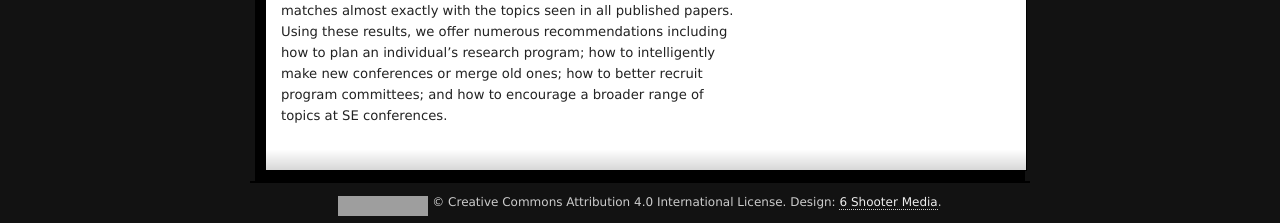
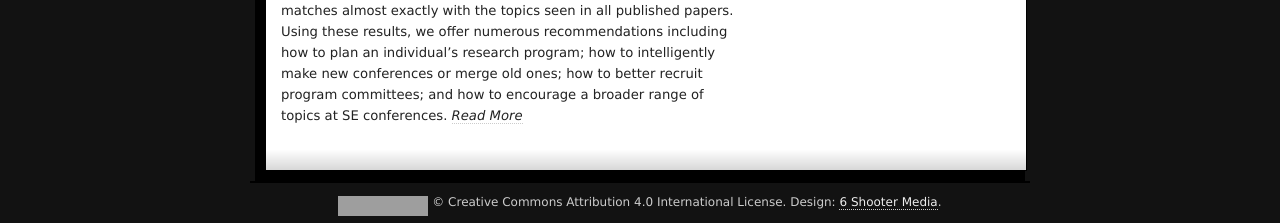
Before and after one commit to ai-se/ai-se.github.io, a Jekyll site: the page built from projects/_posts/2016-08-07-Citemap.md, in a window 1280 px wide. Shown: the part 748-971 px from the top of the page. Built offline with Jekyll 4.4.1, drawn with Linux system fonts in a browser that asks for light colours; Markdown is read by kramdown in place of the engine named in the settings; comment, search, counter and statistics services are not loaded; grey boxes are pictures that could not be loaded.

Commit message:
Update 2016-08-07-Citemap.md

```diff
--- a/projects/_posts/2016-08-07-Citemap.md
+++ b/projects/_posts/2016-08-07-Citemap.md
@@ -30,4 +30,4 @@ Using these results, we offer numerous recommendations
 including how to plan an individual's research program; how
 to intelligently make new conferences or merge old ones; how
 to better recruit program committees; and how to encourage a
-broader range of topics at SE conferences.
+broader range of topics at SE conferences. _[Read More](http://arxiv.org/abs/1608.08100)_
```
